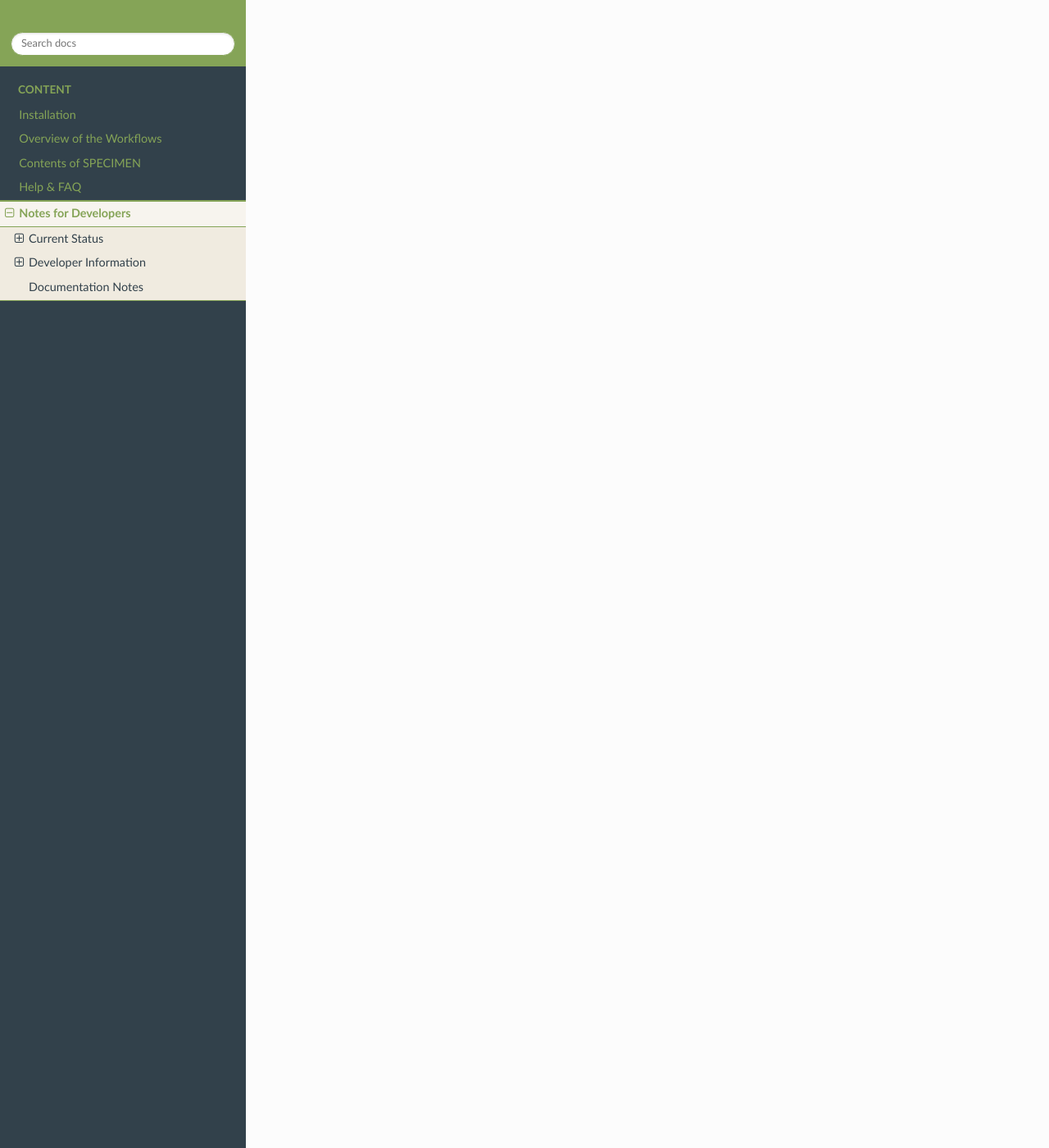
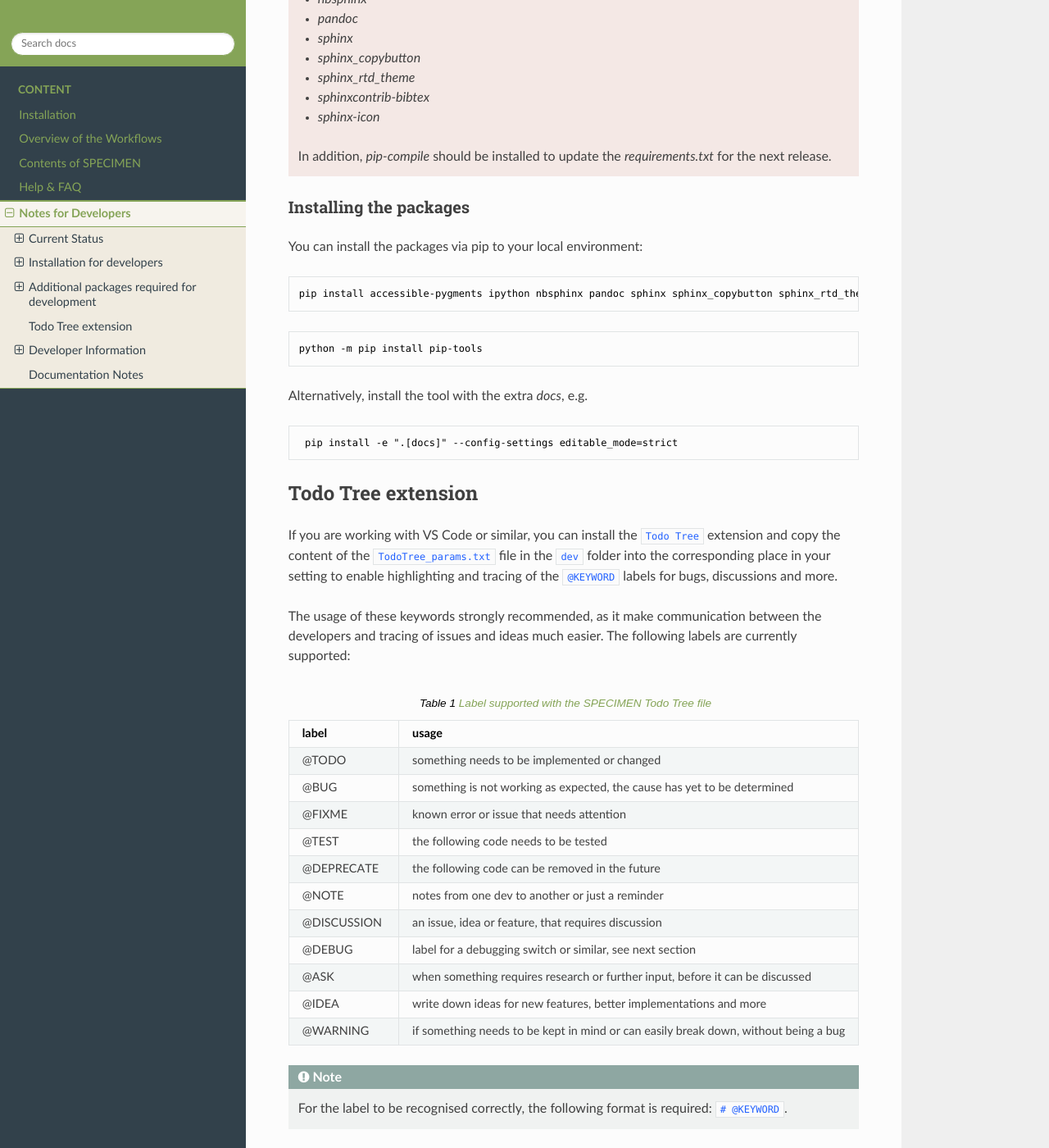
Before and after one commit to draeger-lab/SPECIMEN, a Sphinx documentation site: the page built from docs/source/dev-notes.rst, in a window 1280 px wide and 1400 px high, scrolled down 2910 px. Shown: the whole window at 82% size. Built offline with Sphinx 7.4.7 and the Read the Docs theme 3.1.0, drawn with Linux system fonts in a browser that asks for light colours; some of the changed text lies outside the part shown.

Commit message:
Updated developer information in docs #5

````diff
--- a/docs/source/conf.py
+++ b/docs/source/conf.py
@@ -9,7 +9,7 @@
 project = 'SPECIMEN'
 copyright = '2024, Carolin Brune and Gwendolyn O. Döbel'
 author = 'Carolin Brune and Gwendolyn O. Döbel'
-release = '0.0.dev2'
+release = '0.0.dev3'
 
 # -- Path setup --------------------------------------------------------------
 
--- a/docs/source/dev-notes.rst
+++ b/docs/source/dev-notes.rst
@@ -1,5 +1,14 @@
 Notes for Developers
 =====================
+
+To maintain or extend the toolbox ``SPECIMEN`` please install the package via GitHub.
+
+.. warning::
+   refineGEMs requires at least Python 3.10 since version 2.0.0.
+
+.. hint::
+
+   For help and information about known bugs, refer to :ref:`Help & FAQ`.
 
 Current Status
 --------------
@@ -41,9 +50,161 @@
 
 .. Currently, there are no more branches.
 
-- ``pgab-dev``: Branch for the developement of the PGAB workflow
+- ``pgab-dev``: Branch for the development of the PGAB workflow
 
-    - Status: Ongoing work (Master`s thesis)
+  - Status: Ongoing work (Master's thesis)
+
+
+Installation for developers
+---------------------------
+
+Into a Conda environment
+^^^^^^^^^^^^^^^^^^^^^^^^
+
+Setup a conda virtual environment and use its pip to install ``refineGEMs`` into that environment.
+To run the code below, replace ``<EnvName>`` with the name of your environment and ``<Specific Python version >= 3.10>`` with the specific version of Python you want to use.
+
+.. code:: console
+
+   # clone or pull the latest source code
+   git clone https://github.com/draeger-lab/specimen.git
+   cd specimen
+
+   conda create -n <EnvName> python=<Specific Python version >= 3.10>
+
+   conda activate <EnvName>
+
+   # check that pip comes from <EnvName>
+   which pip
+
+   pip install .
+
+This will install all packages denoted in `pyproject.toml`.
+
+If `which pip` does not show pip in the conda environment you can also create a local environment for which you can
+control the path and use its pip:
+
+.. code:: console
+
+   conda create --prefix ./<EnvName>
+
+   conda activate <path to EnvName>
+
+   <EnvName>/bin/pip install .
+
+Into a Pipenv environment
+^^^^^^^^^^^^^^^^^^^^^^^^^
+
+You can use `pipenv <https://pipenv.pypa.io/en/latest/>`__ to keep all dependencies together. Therefore, you will need
+to install ``pipenv`` first. To install ``specimen`` locally complete the following steps:
+
+.. code:: console
+
+   # install pipenv using pip
+   pip install pipenv
+
+   # clone or pull the latest source code
+   git clone https://github.com/draeger-lab/specimen.git
+   cd specimen
+
+   # install local package and dependencies into a virtual environment
+   pipenv install .
+
+   # initiate a session in the virtual environment
+   pipenv shell
+
+The ``pipenv`` package can also be installed via Anaconda (recommended
+if you are a Windows user).
+
+.. hint::
+
+  If you want to be able to safely import the package from anywhere while also retaining the possibility to edit the
+   code, it is recommended to change the :code:`pip install` line from the code blocks to
+   :code:`pip install -e . --config-settings editable_mode=strict`.
+
+Additional packages required for development
+--------------------------------------------
+
+.. attention::
+    The following packages need to be installed to be able to add content to the `SPECIMEN` documentation.
+
+    * `accessible-pygments`
+    * `ipython`
+    * `nbsphinx`
+    * `pandoc`
+    * `sphinx`
+    * `sphinx_copybutton`
+    * `sphinx_rtd_theme`
+    * `sphinxcontrib-bibtex`
+    * `sphinx-icon`
+
+
+    In addition, `pip-compile` should be installed to update the `requirements.txt` for the next release.
+
+Installing the packages
+^^^^^^^^^^^^^^^^^^^^^^^
+You can install the packages via pip to your local environment:
+
+.. code:: console
+    :class: copyable
+
+    pip install accessible-pygments ipython nbsphinx pandoc sphinx sphinx_copybutton sphinx_rtd_theme sphinxcontrib-bibtex sphinx-icon
+
+.. code:: console
+    :class: copyable
+
+    python -m pip install pip-tools
+
+Alternatively, install the tool with the extra `docs`, e.g.
+
+.. code:: console
+    :class: copyable
+
+     pip install -e ".[docs]" --config-settings editable_mode=strict
+
+Todo Tree extension
+-------------------
+
+If you are working with VS Code or similar, you can install the ``Todo Tree`` extension and copy the
+content of the ``TodoTree_params.txt`` file in the ``dev`` folder into the corresponding place in your setting
+to enable highlighting and tracing of the ``@KEYWORD`` labels for bugs, discussions and more.
+
+The usage of these keywords strongly recommended, as it make communication between the developers and tracing of
+issues and ideas much easier. The following labels are currently supported:
+
+.. list-table:: Label supported with the SPECIMEN Todo Tree file
+    :header-rows: 1
+    :widths: 25 75
+
+    * - label
+      - usage
+    * - @TODO
+      - something needs to be implemented or changed
+    * - @BUG
+      - something is not working as expected, the cause has yet to be determined
+    * - @FIXME
+      - known error or issue that needs attention
+    * - @TEST
+      - the following code needs to be tested
+    * - @DEPRECATE
+      - the following code can be removed in the future
+    * - @NOTE
+      - notes from one dev to another or just a reminder
+    * - @DISCUSSION
+      - an issue, idea or feature, that requires discussion
+    * - @DEBUG
+      - label for a debugging switch or similar, see next section
+    * - @ASK
+      - when something requires research or further input, before it can be discussed
+    * - @IDEA
+      - write down ideas for new features, better implementations and more
+    * - @WARNING
+      - if something needs to be kept in mind or can easily break down, without being a bug
+
+.. note::
+
+    For the label to be recognised correctly, the following format is required: ``# @KEYWORD``.
+
 
 Developer Information
 ---------------------
@@ -74,6 +235,24 @@
 
     pip-compile --upgrade
 
+
+Debugging switches
+^^^^^^^^^^^^^^^^^^
+
+- You can enable debug logging by replacing ``level=logging.INFO``  with ``level=logging.DEBUG``.
+- If you want your print message to show in the log file, replace the ```print()`` statement by ``logging.info()``.
+- For debugging of pandas warnings or issues ``pd.options.mode.chained_assignment = None`` needs to be commented out.
+- | Additionally, some modules contain comment blocks inf the format shown below.
+  | By enabling the code lines between the dotted lines, a debugging-mode is run, which e.g. subsets the data to shorten the runtime to make debugging faster.
+
+.. code-block:: python
+    :class: copyable
+
+    # @DEBUG ...............
+    # some code
+    # ......................
+
+
 Documentation Notes
 -------------------
 
--- a/pyproject.toml
+++ b/pyproject.toml
@@ -51,7 +51,8 @@
        "ipython",
        "sphinxcontrib-bibtex",
        "sphinx_copybutton",
-       "pip-tools"]
+       "pip-tools",
+       "sphinx-icon"]
 
 [project.urls]
 repository = 'https://github.com/draeger-lab/SPECIMEN'
````
Also changed, not shown: other parts of docs/source/dev-notes.rst (+2 -2 lines), docs/source/help.rst (line endings or trailing spaces), 1 other file.
